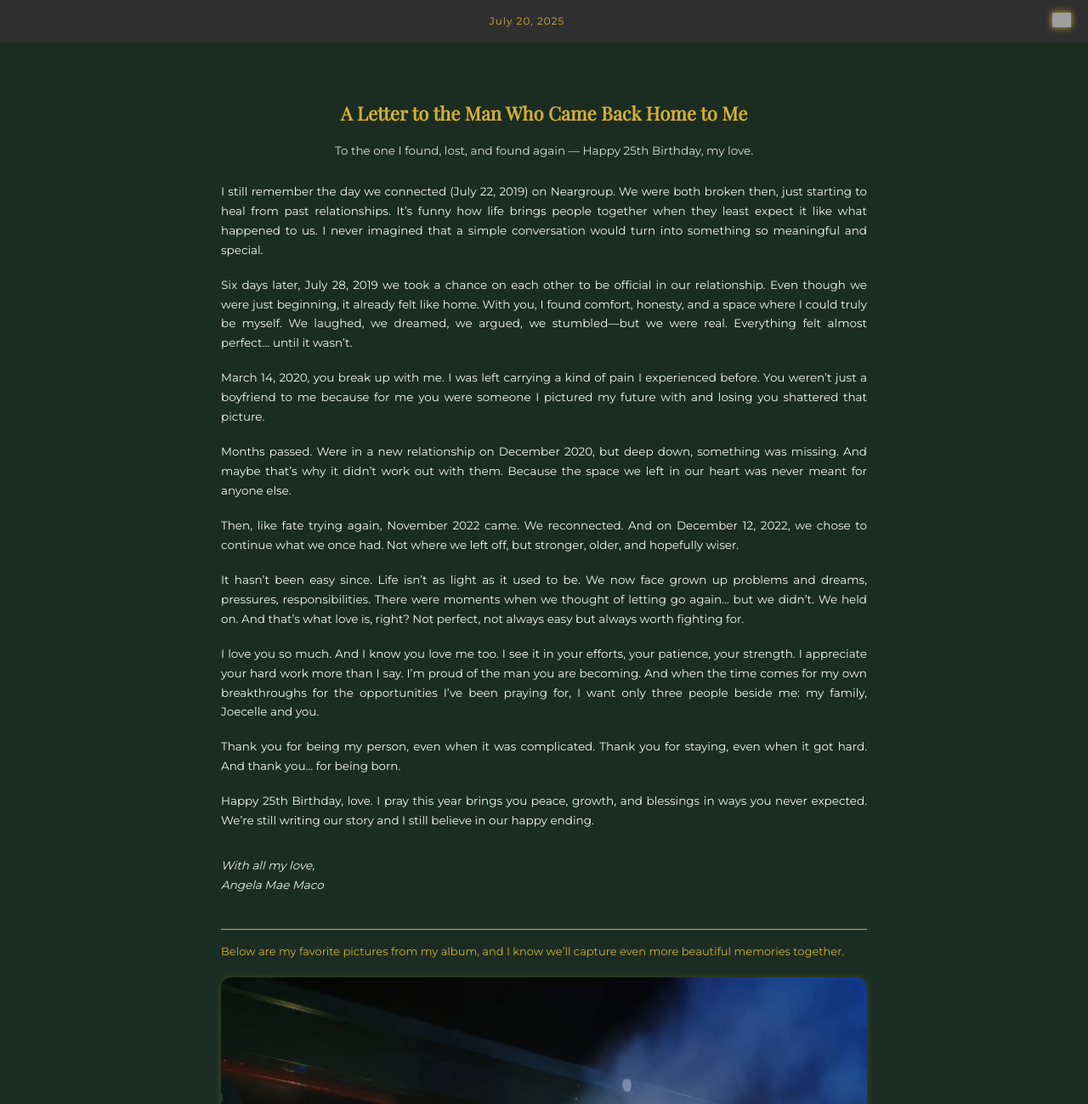
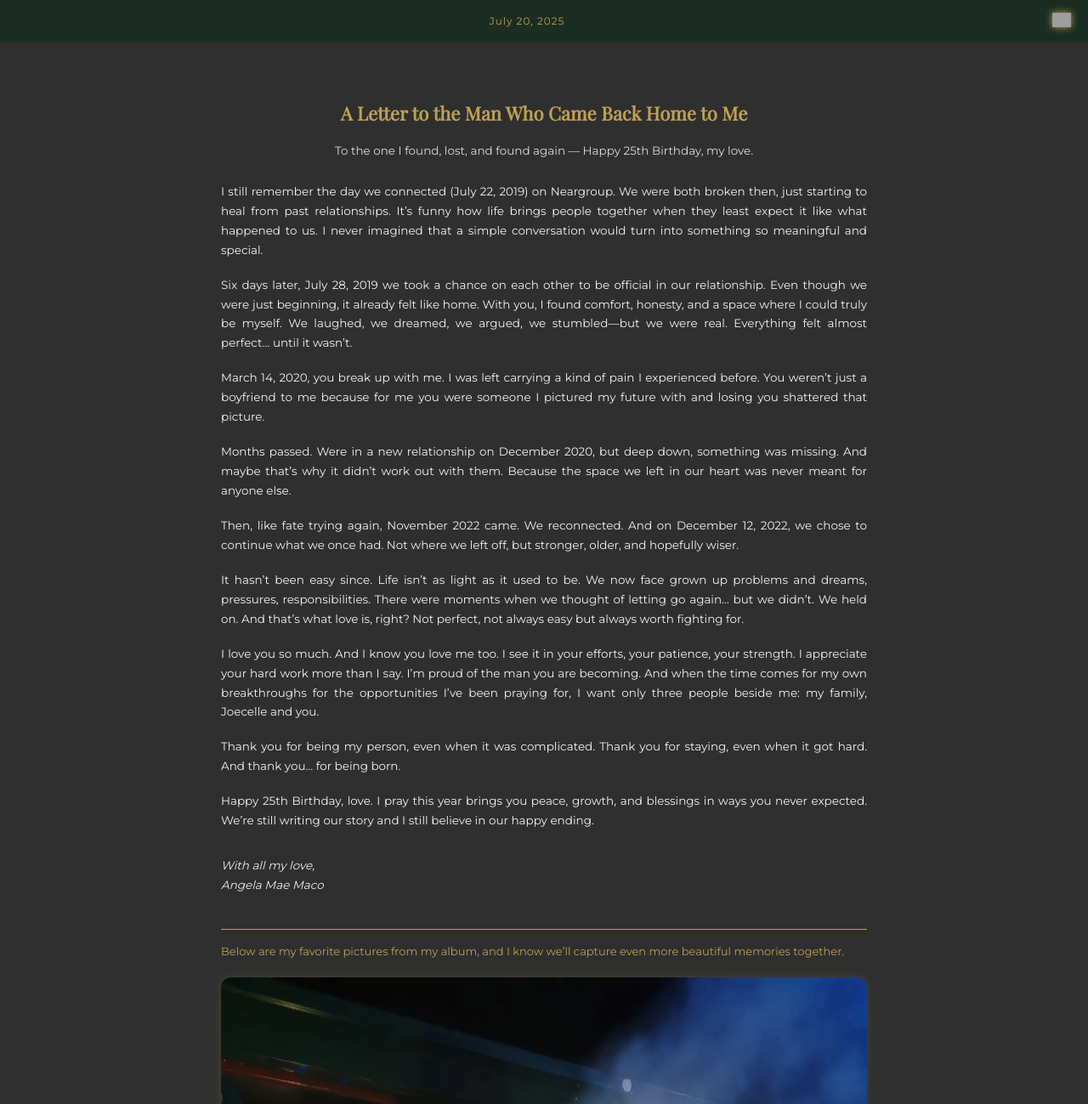
Before and after one commit to Sheismae06/Dy-s-Quarter-Life, a plain HTML site: page index.html in a window 1280 px wide. Shown: the top 1299 px of the page at 85% size. Drawn offline with nearby package versions, Linux system fonts and the light colour scheme; grey boxes are pictures that could not be loaded.

Commit message:
Update style.css

```diff
--- a/style.css
+++ b/style.css
@@ -2,7 +2,7 @@
 body {
   margin: 0;
   padding: 0;
-  background-color: #1b2d22; /* Dark army green */
+  background-color: #2f2f2f; /* Dark charcoal for main page */
   color: #f5f5f5;
   font-family: 'Montserrat', sans-serif;
   font-size: 13.5px;
@@ -17,7 +17,7 @@ nav.navbar {
   left: 0;
   width: 100%;
   height: 50px;
-  background-color: #2f2f2f; /* Charcoal gray */
+  background-color: #1b2d22; /* Army green */
   display: flex;
   justify-content: center;
   align-items: center;
@@ -25,7 +25,7 @@ nav.navbar {
 }
 
 nav.navbar .date {
-  color: #d4af37; /* Antique gold */
+  color: #bfa153; /* Muted elegant gold */
   font-size: 12px;
   letter-spacing: 1px;
   margin-right: 40px;
@@ -41,7 +41,7 @@ nav.navbar .date {
   background: url('https://upload.wikimedia.org/wikipedia/commons/8/83/Musical_note_icon_gold.svg') no-repeat center center;
   background-size: contain;
   cursor: pointer;
-  filter: drop-shadow(0 0 4px #d4af37);
+  filter: drop-shadow(0 0 4px #bfa153);
 }
 
 /* Main Content Layout */
@@ -55,7 +55,7 @@ nav.navbar .date {
 /* Title */
 .main-title {
   font-family: 'Playfair Display', serif;
-  color: #d4af37; /* Antique gold */
+  color: #bfa153;
   font-size: 22px;
   margin-top: 25px;
   margin-bottom: 6px;
@@ -94,7 +94,7 @@ nav.navbar .date {
 .gold-line {
   border: none;
   height: 1px;
-  background-color: #d4af37; /* Antique gold */
+  background-color: #bfa153;
   width: 100%;
   margin-top: 40px;
   margin-bottom: 14px;
@@ -103,7 +103,7 @@ nav.navbar .date {
 /* After Border Text */
 .after-border-text {
   text-align: center;
-  color: #d4af37; /* Antique gold */
+  color: #bfa153;
   font-size: 13px;
   font-weight: 500;
   margin-bottom: 40px;
@@ -119,7 +119,7 @@ nav.navbar .date {
   max-width: 100%;
   border-radius: 12px;
   margin-bottom: 15px;
-  box-shadow: 0 0 10px rgba(212, 175, 55, 0.2); /* antique gold glow */
+  box-shadow: 0 0 10px rgba(191, 161, 83, 0.2); /* glow in gold */
 }
 
 .photo-caption {
@@ -147,4 +147,4 @@ nav.navbar .date {
 .appear {
   opacity: 1;
   transform: translateY(0);
-  }
+}
```
